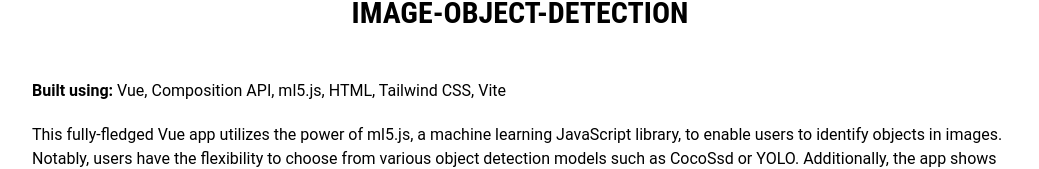
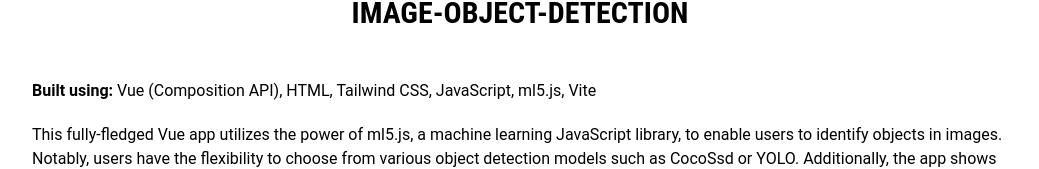
Before and after one commit to toeaung-yeyint/image-object-detection, a Vue app: page / in a window 1280 px wide. Shown: the part 117-286 px from the top of the page, without its empty margins (120-1159 px from the left). Built offline with nearby package versions, Linux system fonts and the light colour scheme.

Commit message:
improved styling

```diff
--- a/src/App.vue
+++ b/src/App.vue
@@ -4,8 +4,8 @@
       image-object-detection
     </h1>
     <p class="mb-5">
-			<strong>Built using:</strong> Vue, Composition API, ml5.js, HTML, Tailwind
-			CSS, Vite
+      <strong>Built using:</strong> Vue (Composition API), HTML, Tailwind CSS,
+      JavaScript, ml5.js, Vite
     </p>
     <p class="mb-16">
       This fully-fledged Vue app utilizes the power of ml5.js, a machine
```
Also changed, not shown: 1 other file (tests, documents, lock files or other folders). Lines whose indentation alone changed are shown as unchanged.
